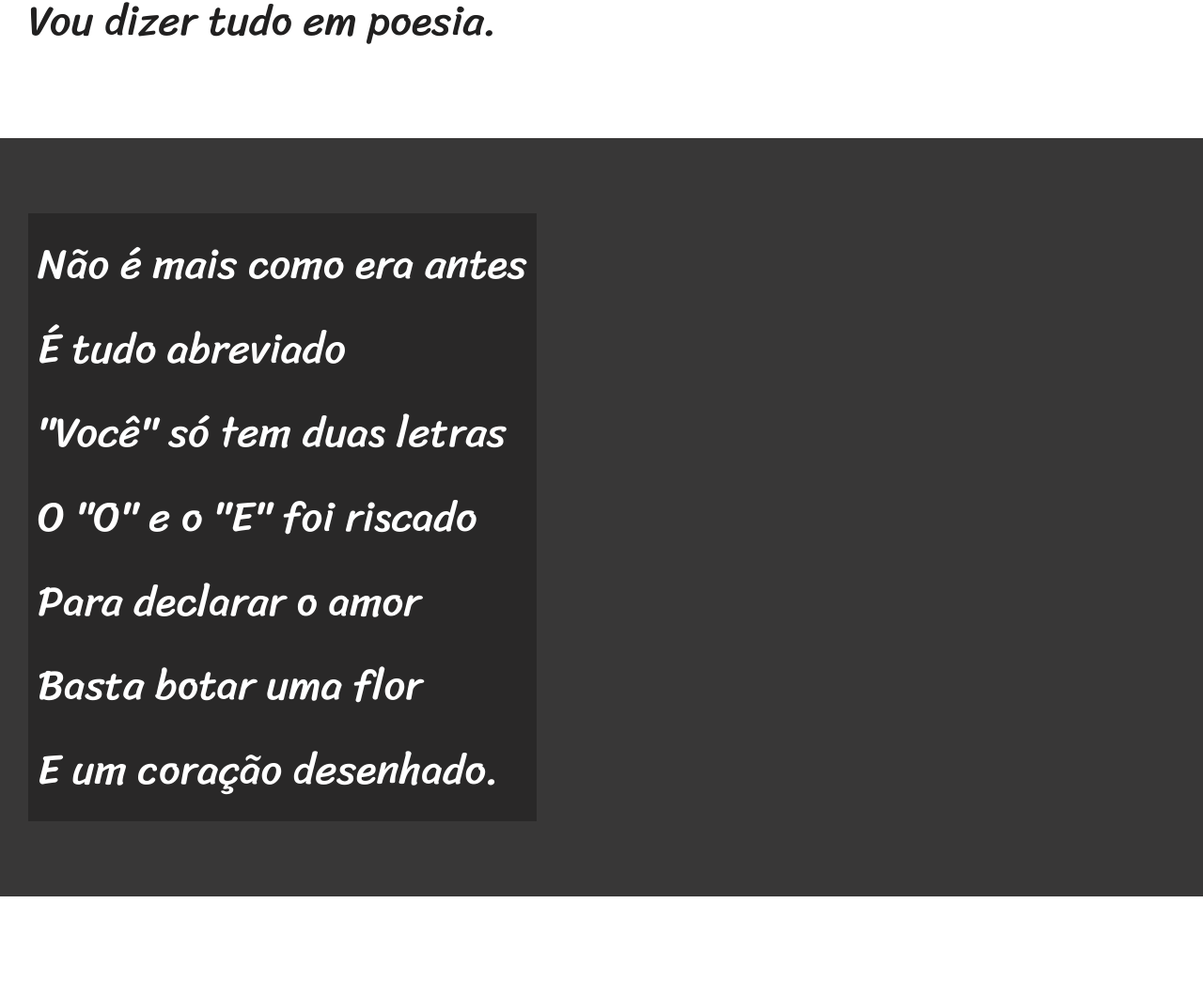
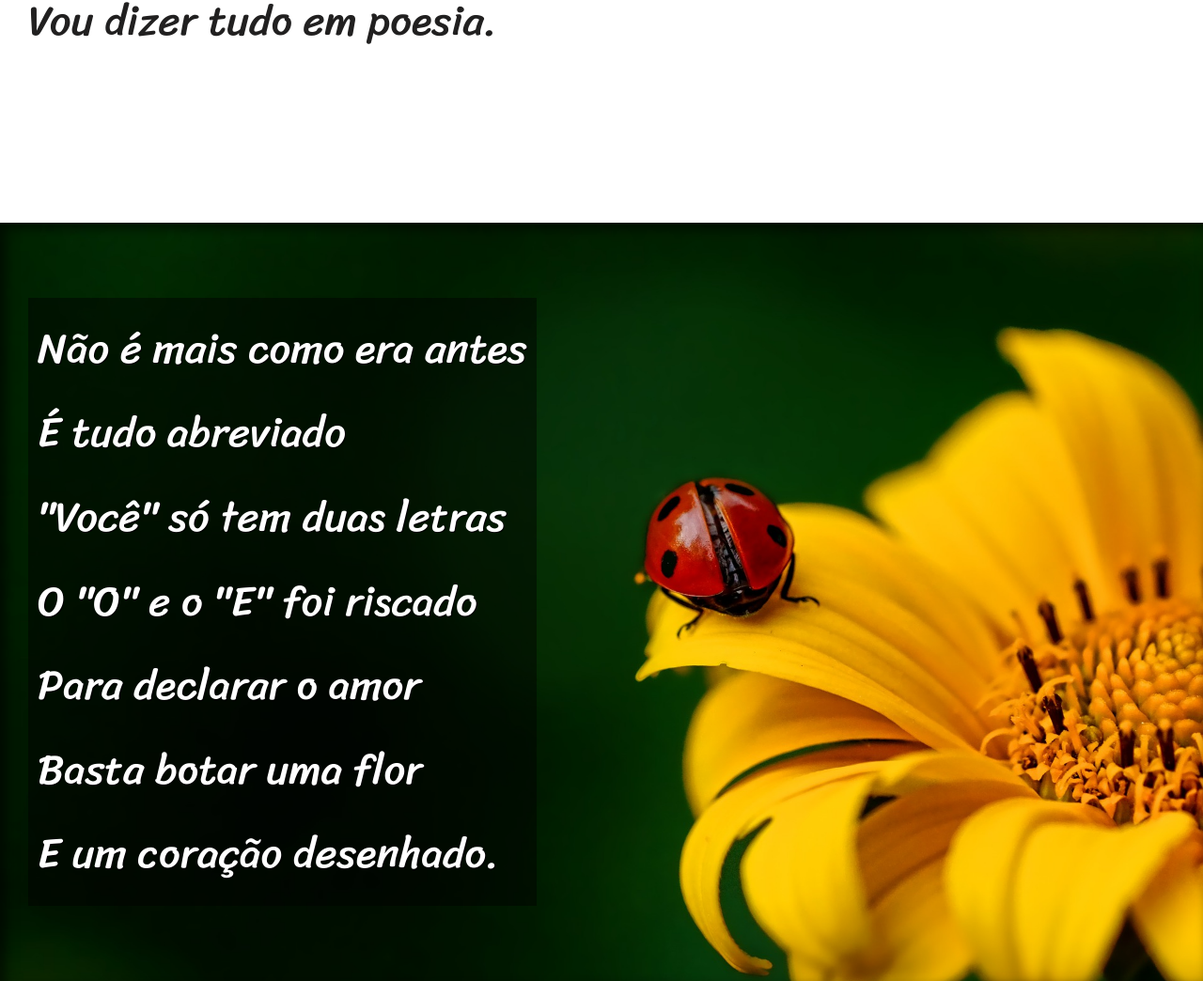
Before and after one commit to biancaribeiromazotti/projeto-cordel-page, a plain HTML site: page index.html in a window 1280 px wide. Shown: the part 900-1944 px from the top of the page at 94% size. Drawn offline with Linux system fonts and the light colour scheme.

Commit message:
Criei o efeito parallax

```diff
--- a/estilo/style.css
+++ b/estilo/style.css
@@ -53,6 +53,9 @@ section{
     font-family: var(--fonte3);
     font-size: 3.5vw;
 }
+section p{
+    padding-bottom: 2em;
+}
 .normal{
     background-color: white;
     color: rgb(33, 32, 32);
@@ -60,11 +63,22 @@ section{
 .imagem{
     background-color: rgb(56, 55, 55);
     color: white;
+    background-position: right center;
+    background-size: cover;
+    box-shadow: inset 6px 6px 13px 0px rgba(0, 0, 0, 0.625);
+    background-attachment: fixed;
 }
 .imagem p{
     display: inline-block;
     padding: 10px;
-    background-color: rgba(0, 0, 0, 0.267);
+    background-color: rgba(0, 0, 0, 0.462);
+    text-shadow: 1px 1px 0px black;
+}
+#img01{
+    background-image: url(../imagens/imagens/background001.jpg);
+}
+#img02{
+    background-image: url(../imagens/imagens/background002.jpg);
 }
 
 /*FOOTER*/
--- a/index.html
+++ b/index.html
@@ -27,7 +27,7 @@
                 Vou dizer tudo em poesia. <br>
             </p>
         </section>
-        <section class="imagem">
+        <section class="imagem" id="img01">
 
                 <p>
                     Não é mais como era antes <br>
@@ -60,7 +60,7 @@
                 Decifre esse rabisco. <br>
             </p>
         </section>
-            <section class="imagem">
+            <section class="imagem" id="img02">
 
                     <p>
                         Tenho saudade das cartas <br>
```
